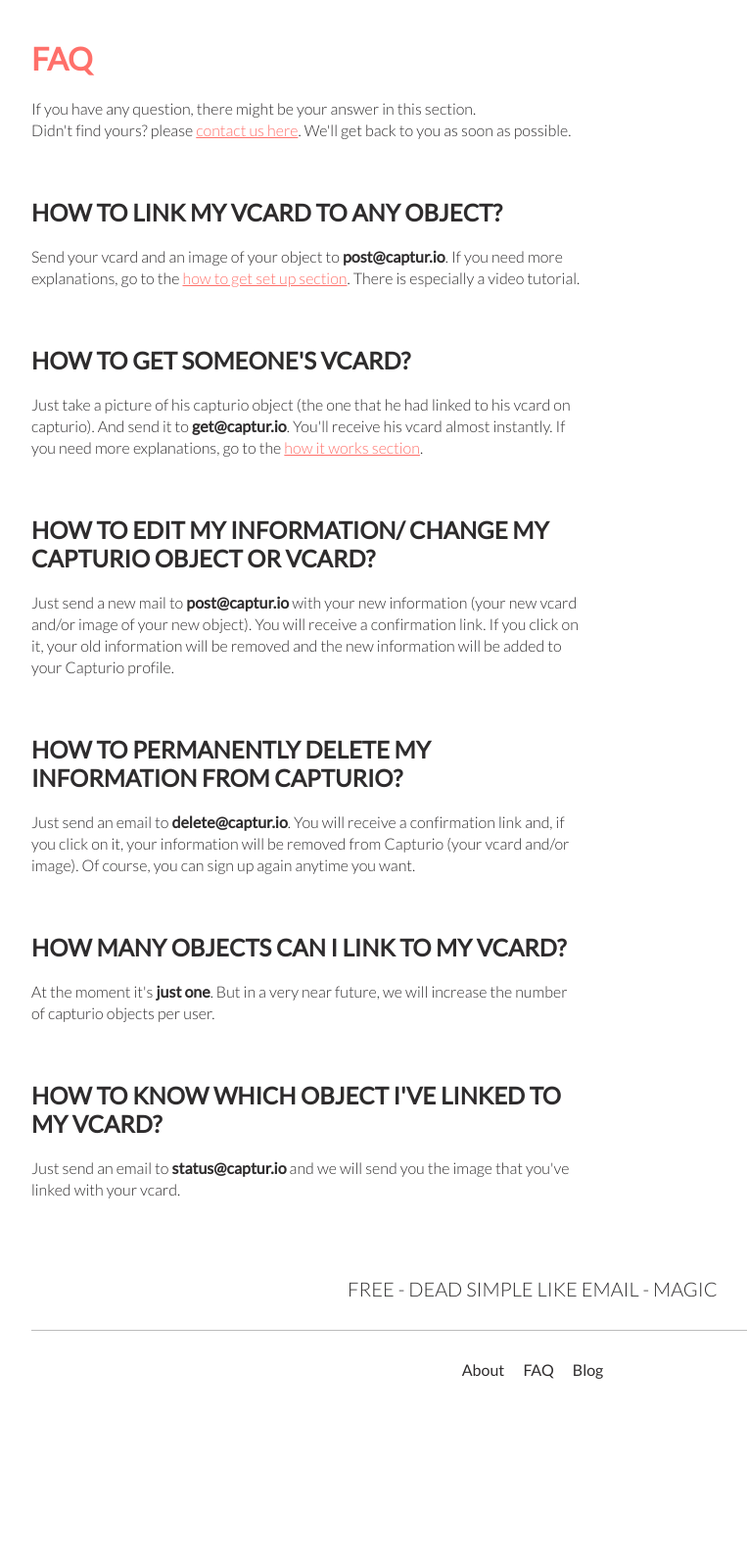
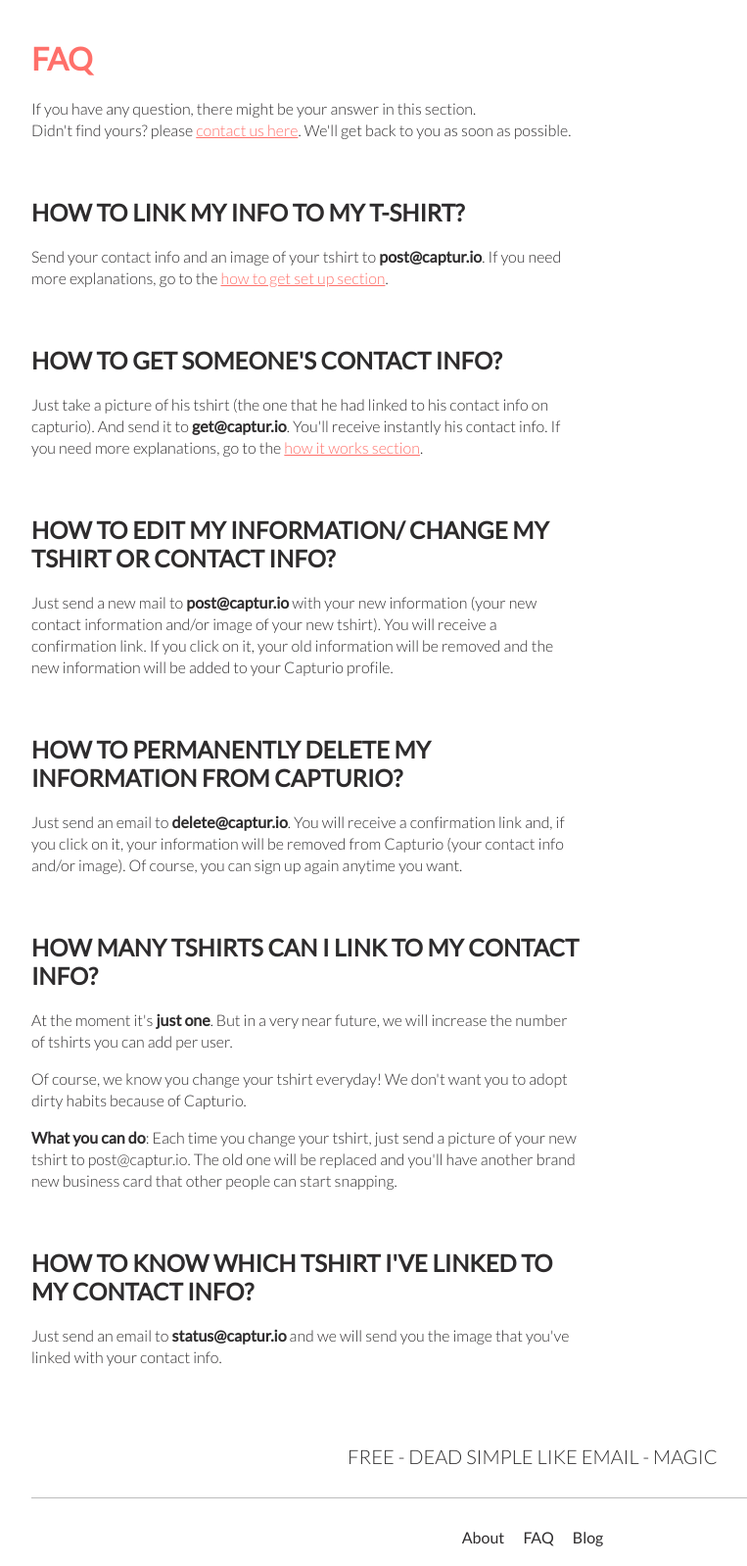
Before and after one commit to detcherry/capturio, a Python web app: template templates/faq.html in a window 1280 px wide. Shown: the part 90-1688 px from the top of the page at 98% size, without its empty margins (96-859 px from the left). Before the commit the page ends 1497 px from the top, so only its background shows below. Run offline with Jinja, Linux system fonts and the light colour scheme; the template is opened without the code that fills it, so the values that code supplies are empty.

Commit message:
Capturio focused on tshirts (website templates changes)

```diff
--- a/templates/faq.html
+++ b/templates/faq.html
@@ -13,30 +13,29 @@
 </div>
 <div class="secondary_block">
 	<div class="text">
-		<h2>HOW TO LINK MY VCARD TO ANY OBJECT?</h2>
+		<h2>HOW TO LINK MY INFO TO MY T-SHIRT?</h2>
 		<p>
-			Send your vcard and an image of your object to <strong>post@captur.io</strong>.
+			Send your contact info and an image of your tshirt to <strong>post@captur.io</strong>.
 			If you need more explanations, go to the <a href="/how_to_get_set_up">how to get set up section</a>.
-			There is especially a video tutorial.
 		</p>
 	</div>
 </div>
 <div class="secondary_block">
 	<div class="text">
-		<h2>HOW TO GET SOMEONE'S VCARD?</h2>
+		<h2>HOW TO GET SOMEONE'S CONTACT INFO?</h2>
 		<p>
-			Just take a picture of his capturio object (the one that he had linked to his vcard on capturio).
-			And send it to <strong>get@captur.io</strong>. You'll receive his vcard almost instantly.
+			Just take a picture of his tshirt (the one that he had linked to his contact info on capturio).
+			And send it to <strong>get@captur.io</strong>. You'll receive instantly his contact info.
 			If you need more explanations, go to the <a href="/how_to_get_set_up">how it works section</a>.
 		</p>
 	</div>
 </div>
 <div class="secondary_block">
 	<div class="text">
-		<h2>HOW TO EDIT MY INFORMATION/ CHANGE MY CAPTURIO OBJECT OR VCARD?</h2>
+		<h2>HOW TO EDIT MY INFORMATION/ CHANGE MY TSHIRT OR CONTACT INFO?</h2>
 		<p>
 			Just send a new mail to <strong>post@captur.io</strong> with your new information
-			(your new vcard and/or image of your new object).
+			(your new contact information and/or image of your new tshirt).
 			You will receive a confirmation link. If you click on it, your old information will be removed and
 			the new information will be added to your Capturio profile.
 		</p>
@@ -47,24 +46,32 @@
 		<h2>HOW TO PERMANENTLY DELETE MY INFORMATION FROM CAPTURIO?</h2>
 		<p>
 			Just send an email to <strong>delete@captur.io</strong>. You will receive a confirmation link and, if you click on it,
-			your information will be removed from Capturio (your vcard and/or image). Of course, you can sign up again anytime you want.
+			your information will be removed from Capturio (your contact info and/or image).
+			Of course, you can sign up again anytime you want.
 		</p>
 	</div>
 </div>
 <div class="secondary_block">
 	<div class="text">
-		<h2>HOW MANY OBJECTS CAN I LINK TO MY VCARD?</h2>
+		<h2>HOW MANY TSHIRTS CAN I LINK TO MY CONTACT INFO?</h2>
 		<p>
-			At the moment it's <strong>just one</strong>. But in a very near future, we will increase the number of capturio objects
-			 per user.
+			At the moment it's <strong>just one</strong>.
+			But in a very near future, we will increase the number of tshirts you can add per user.
+		</p>
+		<p>
+			Of course, we know you change your tshirt everyday! We don't want you to adopt dirty habits because of Capturio.
+		</p>
+		<p>
+			<strong>What you can do</strong>: Each time you change your tshirt, just send a picture of your new tshirt to post@captur.io.
+			The old one will be replaced and you'll have another brand new business card that other people can start snapping.
 		</p>
 	</div>
 </div>
 <div class="secondary_block">
 	<div class="text">
-		<h2>HOW TO KNOW WHICH OBJECT I'VE LINKED TO MY VCARD?</h2>
+		<h2>HOW TO KNOW WHICH TSHIRT I'VE LINKED TO MY CONTACT INFO?</h2>
 		<p>
-			Just send an email to <strong>status@captur.io</strong> and we will send you the image that you've linked with your vcard.
+			Just send an email to <strong>status@captur.io</strong> and we will send you the image that you've linked with your contact info.
 		</p>
 	</div>
 </div>
```
Also changed, not shown: templates/coming_features.html (+6 -15 lines), templates/how_to_get_set_up.html (+11 -12 lines), templates/index.html (+9 -21 lines), templates/what_is_capturio.html (+5 -15 lines).
